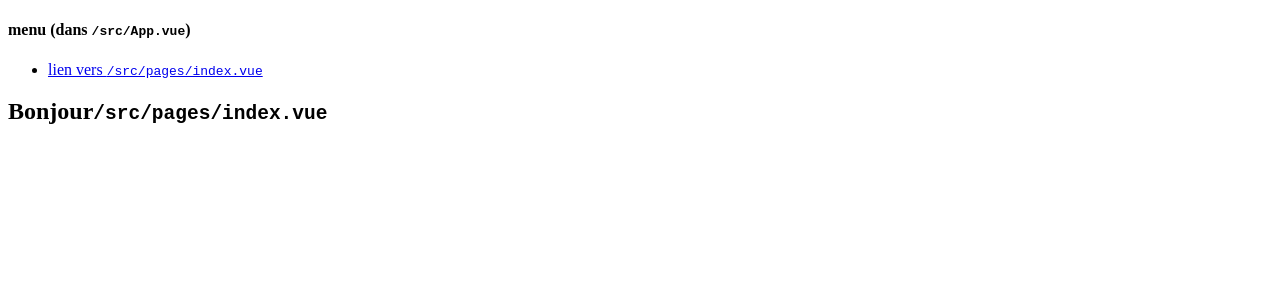
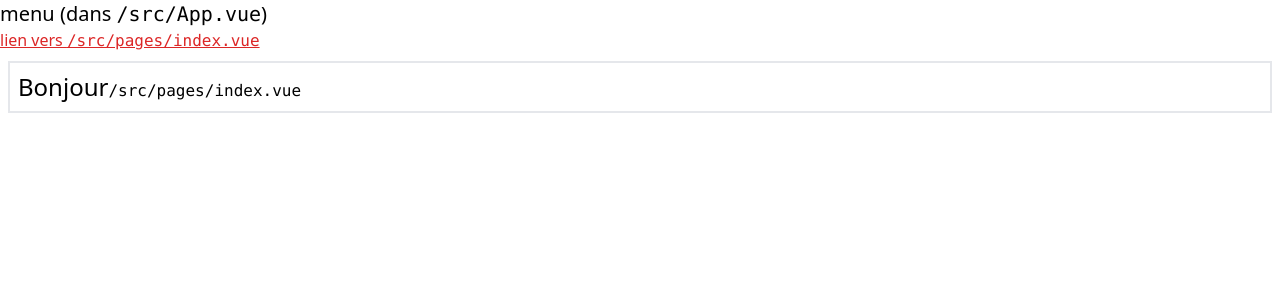
Before and after one commit to ppierre/vue3-pour-SAE-301, a Vue app: page / in a window 1280 px wide. Shown: the top 300 px of the page. Built offline with nearby package versions, Linux system fonts and the light colour scheme.

Commit message:
mise en place TW

```diff
--- a/package.json
+++ b/package.json
@@ -20,10 +20,14 @@
     "@vue/eslint-config-prettier": "^7.0.0",
     "@vue/eslint-config-typescript": "^11.0.0",
     "@vue/tsconfig": "^0.1.3",
+    "autoprefixer": "^10.4.8",
     "eslint": "^8.21.0",
     "eslint-plugin-vue": "^9.3.0",
     "npm-run-all": "^4.1.5",
+    "postcss": "^8.4.16",
     "prettier": "^2.7.1",
+    "prettier-plugin-tailwindcss": "^0.1.13",
+    "tailwindcss": "^3.1.8",
     "typescript": "~4.7.4",
     "vite": "^3.0.4",
     "vite-plugin-pages": "^0.25.0",
--- /dev/null
+++ b/postcss.config.js
@@ -0,0 +1,6 @@
+module.exports = {
+  plugins: {
+    tailwindcss: {},
+    autoprefixer: {},
+  },
+}
--- /dev/null
+++ b/prettier.config.js
@@ -0,0 +1,3 @@
+module.exports = {
+  plugins: [require("prettier-plugin-tailwindcss")],
+};
--- a/src/App.vue
+++ b/src/App.vue
@@ -1,16 +1,18 @@
 <template>
   <nav>
-    <h4>menu (dans <code>/src/App.vue</code>)</h4>
+    <h4 class="text-xl">
+      menu (dans <code class="font-mono">/src/App.vue</code>)
+    </h4>
     <ul>
       <li>
-        <router-link to="/">
+        <router-link class="text-red-600 underline" to="/">
           lien vers
-          <code>/src/pages/index.vue</code>
+          <code class="font-mono">/src/pages/index.vue</code>
         </router-link>
       </li>
     </ul>
   </nav>
 
   <!-- Affiche les pages -->
-  <router-view />
+  <router-view class="m-2 border-2 p-2" />
 </template>
--- /dev/null
+++ b/src/index.css
@@ -0,0 +1,3 @@
+@tailwind base;
+@tailwind components;
+@tailwind utilities;
--- a/src/main.ts
+++ b/src/main.ts
@@ -2,6 +2,8 @@ import { createApp } from "vue";
 import App from "./App.vue";
 import { createRouter, createWebHistory } from "vue-router";
 import routesFromPages from "~pages";
+
+import "./index.css";
 
 const router = createRouter({
   history: createWebHistory(),
--- a/src/pages/index.vue
+++ b/src/pages/index.vue
@@ -1,5 +1,7 @@
 <template>
   <section>
-    <h1>Bonjour<code>/src/pages/index.vue</code></h1>
+    <h1 class="text-2xl">
+      Bonjour<code class="font-mono text-base">/src/pages/index.vue</code>
+    </h1>
   </section>
 </template>
--- /dev/null
+++ b/tailwind.config.js
@@ -0,0 +1,11 @@
+/** @type {import('tailwindcss').Config} */
+module.exports = {
+content: [
+    "./index.html",
+    "./src/**/*.{vue,js,ts,jsx,tsx}",
+  ],
+  theme: {
+    extend: {},
+  },
+  plugins: [],
+}
```
Also changed, not shown: 1 other file (tests, documents, lock files or other folders).
